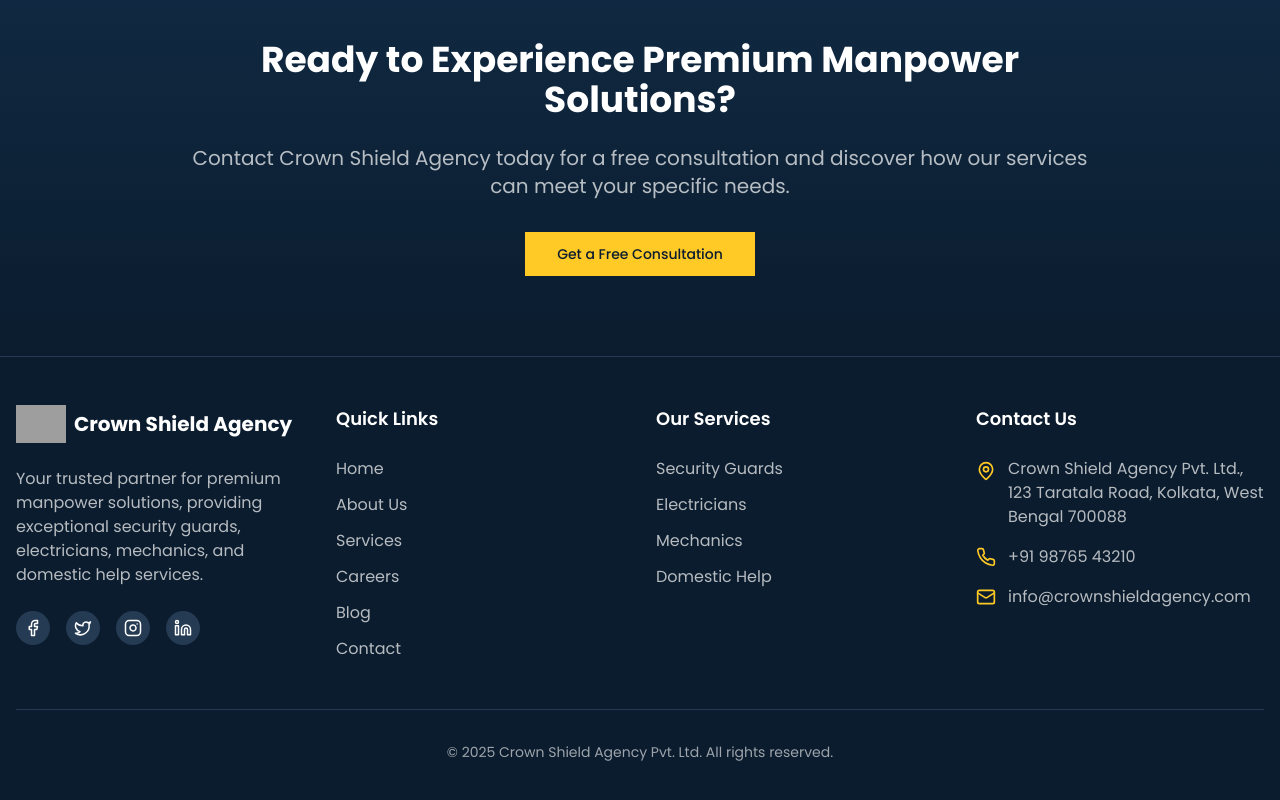
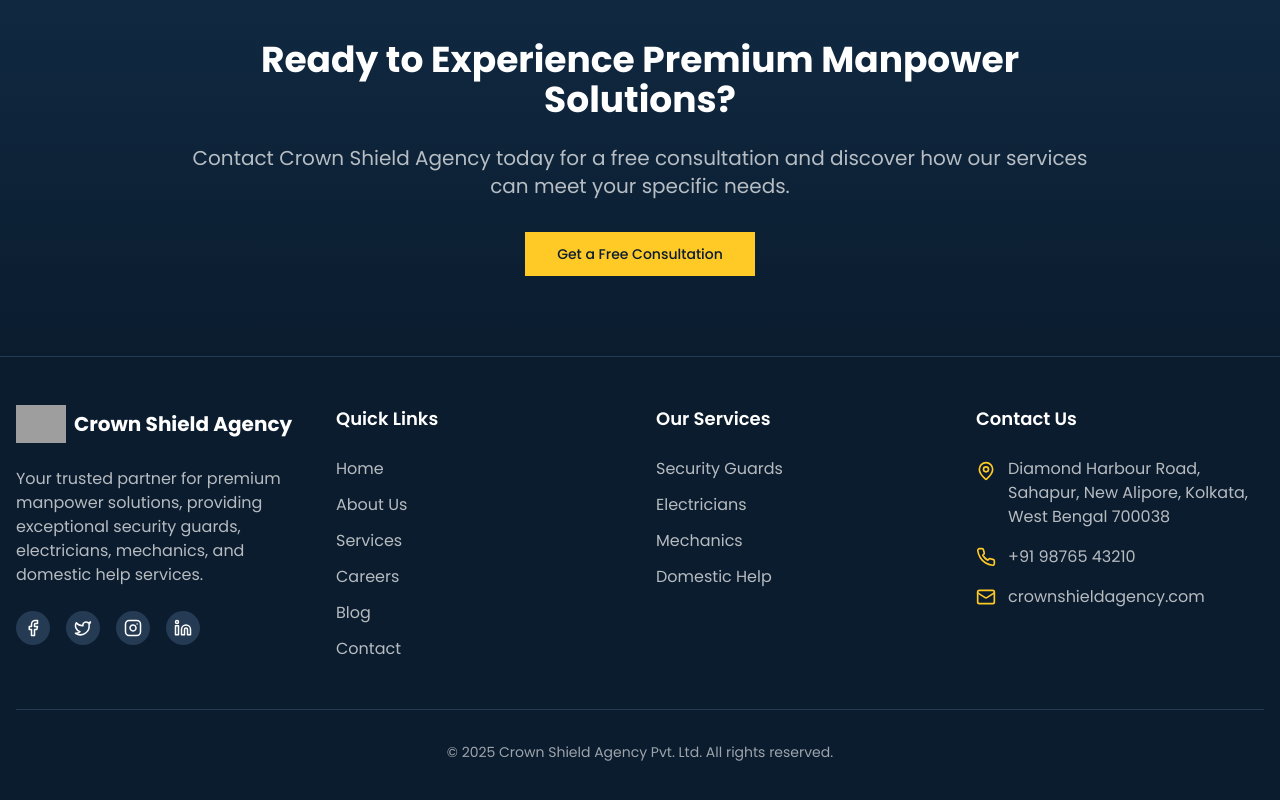
Before and after one commit to crownshieldagencypvtltd/crownShield, a Next.js app: page / in a window 1280 px wide. Shown: the part 3914-4714 px from the top of the page. Built offline with nearby package versions, Linux system fonts and the light colour scheme; grey boxes are pictures that could not be loaded.

Commit message:
Update Footer.tsx

```diff
--- a/components/Footer.tsx
+++ b/components/Footer.tsx
@@ -96,13 +96,13 @@ export default function Footer() {
               <li className="flex items-start">
                 <MapPin className="w-5 h-5 text-gold-500 mr-3 mt-1 flex-shrink-0" />
                 <span className="text-white/70">
-                  Crown Shield Agency Pvt. Ltd., 123 Taratala Road, Kolkata, West Bengal 700088
+                Diamond Harbour Road, Sahapur, New Alipore, Kolkata, West Bengal 700038
                 </span>
               </li>
               <li className="flex items-center">
                 <Phone className="w-5 h-5 text-gold-500 mr-3 flex-shrink-0" />
                 <a
-                  href="tel:+919876543210"
+                  href="tel:+917319367046 "
                   className="text-white/70 hover:text-gold-500 transition-colors duration-300"
                 >
                   +91 98765 43210
@@ -114,7 +114,7 @@ export default function Footer() {
                   href="mailto:info@crownshieldagency.com"
                   className="text-white/70 hover:text-gold-500 transition-colors duration-300"
                 >
-                  info@crownshieldagency.com
+                  crownshieldagency.com
                 </a>
               </li>
             </ul>
```
